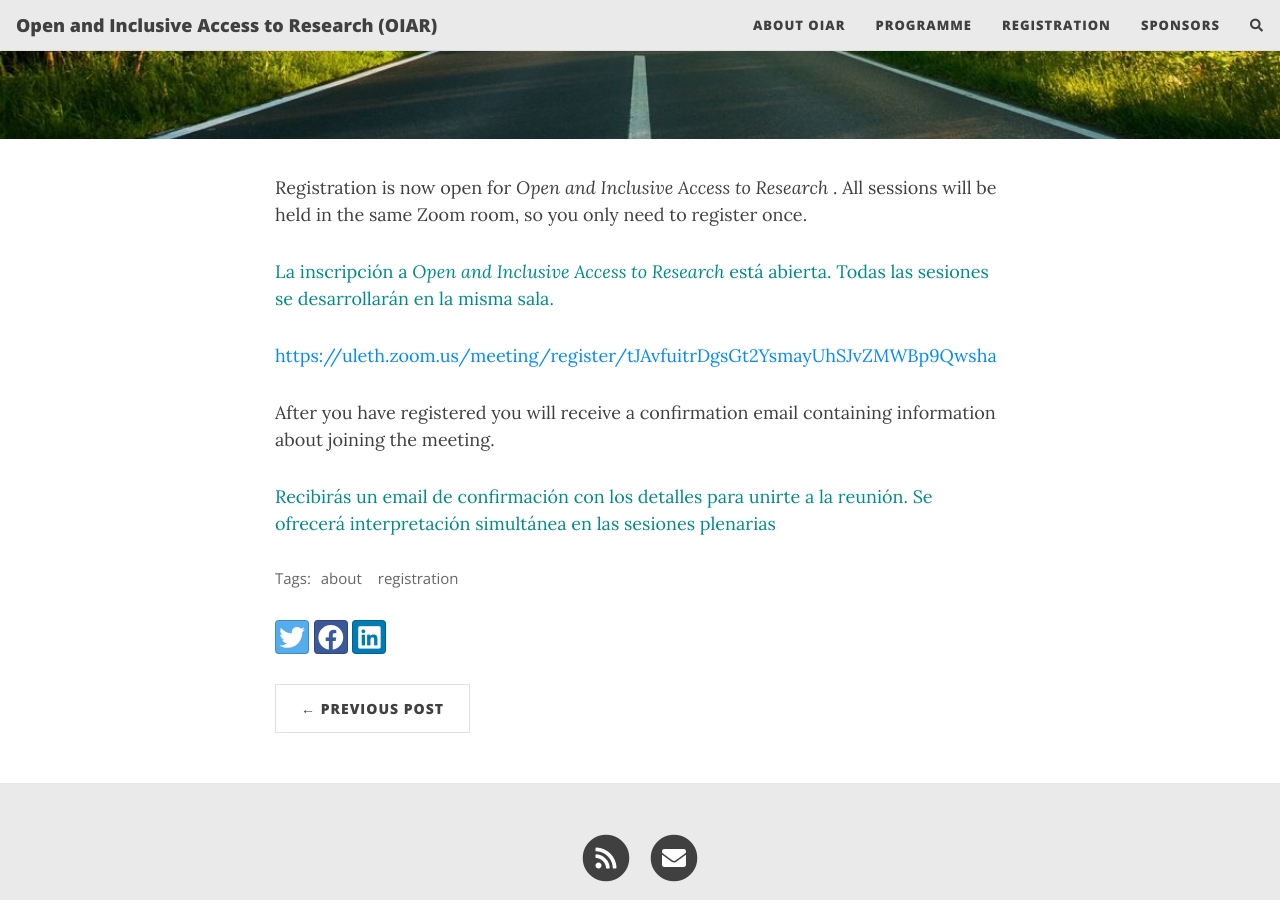
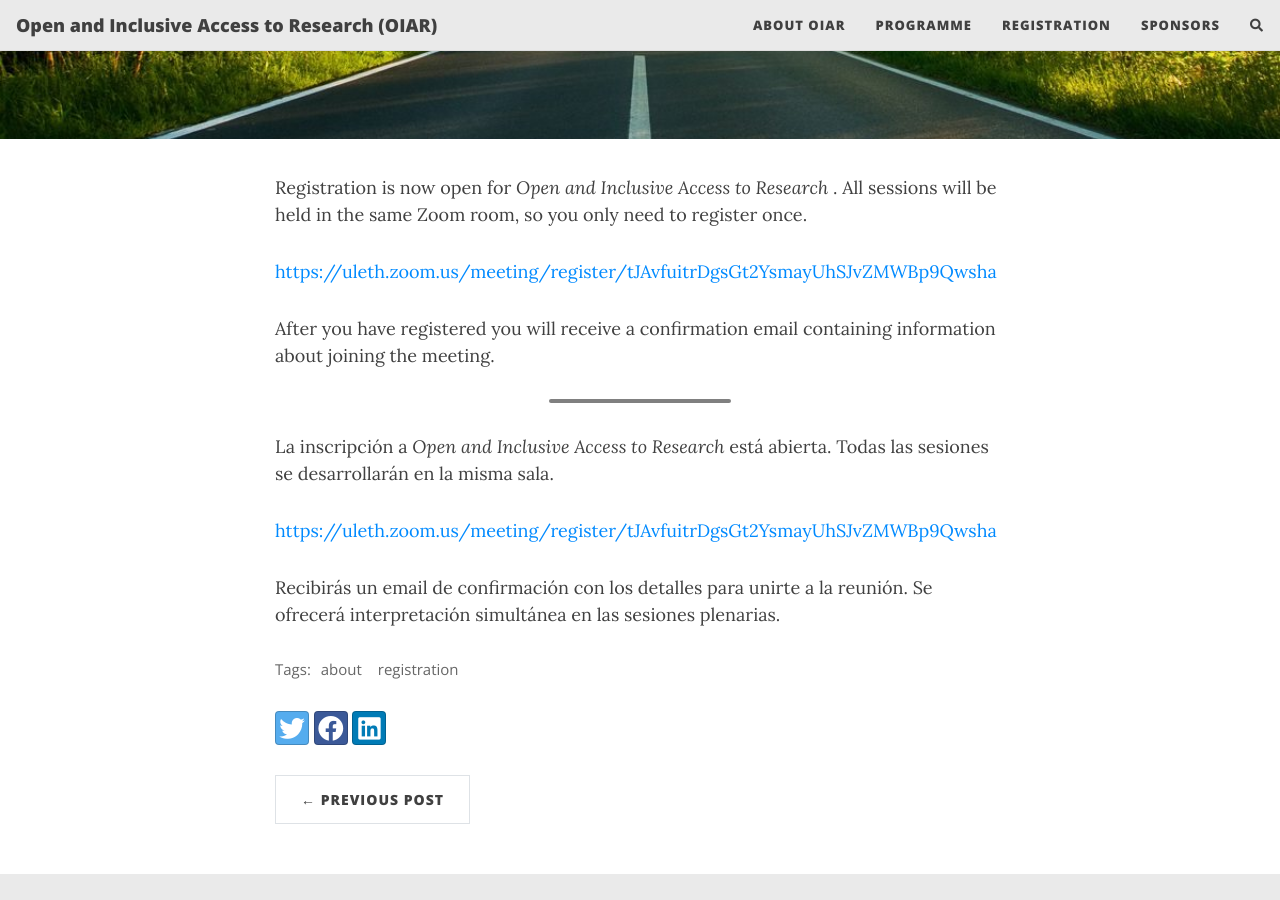
Before and after one commit to caedmon5/OIAR, a Jekyll site: the page built from _posts/2021-10-18-registration-opens.md, in a window 1280 px wide and 900 px high, scrolled down 407 px. Built offline with Jekyll 4.4.1, drawn with Linux system fonts in a browser that asks for light colours; nearby versions of some CDN libraries; comment, search, counter and statistics services are not loaded.

Commit message:
Fixed order of Spanish and English to match other posts.

```diff
--- a/_posts/2021-10-18-registration-opens.md
+++ b/_posts/2021-10-18-registration-opens.md
@@ -9,10 +9,14 @@ tags: [about,registration]
 
 Registration is now open for _Open and Inclusive Access to Research_ . All sessions will be held in the same Zoom room, so you only need to register once.
 
-<span style="color: DarkCyan;">La inscripción a _Open and Inclusive Access to Research_ está abierta. Todas las sesiones se desarrollarán en la misma sala.</span>
-
 [https://uleth.zoom.us/meeting/register/tJAvfuitrDgsGt2YsmayUhSJvZMWBp9Qwsha](https://uleth.zoom.us/meeting/register/tJAvfuitrDgsGt2YsmayUhSJvZMWBp9Qwsha)
 
 After you have registered you will receive a confirmation email containing information about joining the meeting.
 
-<span style="color: DarkCyan;">Recibirás un email de confirmación con los detalles para unirte a la reunión. Se ofrecerá interpretación simultánea en las sesiones plenarias </span>
+---
+
+La inscripción a _Open and Inclusive Access to Research_ está abierta. Todas las sesiones se desarrollarán en la misma sala.
+
+[https://uleth.zoom.us/meeting/register/tJAvfuitrDgsGt2YsmayUhSJvZMWBp9Qwsha](https://uleth.zoom.us/meeting/register/tJAvfuitrDgsGt2YsmayUhSJvZMWBp9Qwsha)
+
+Recibirás un email de confirmación con los detalles para unirte a la reunión. Se ofrecerá interpretación simultánea en las sesiones plenarias.
```
